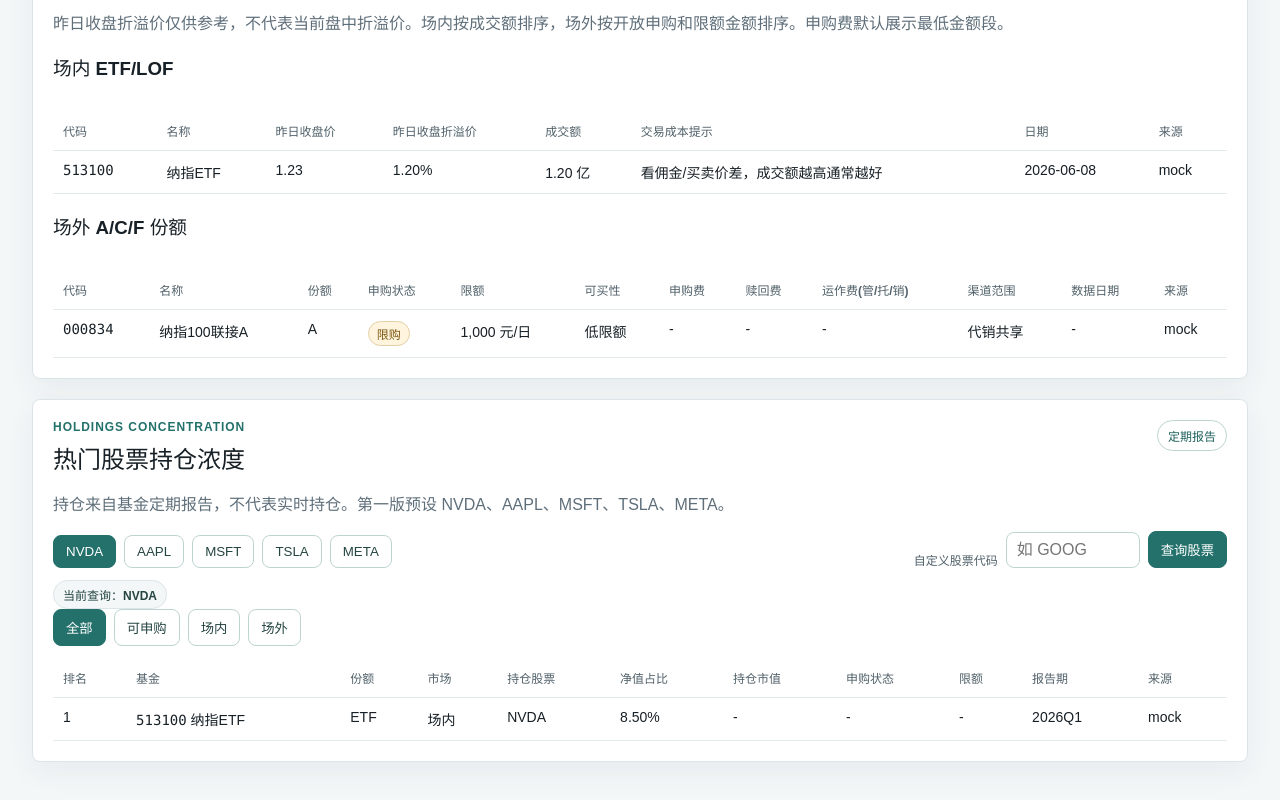
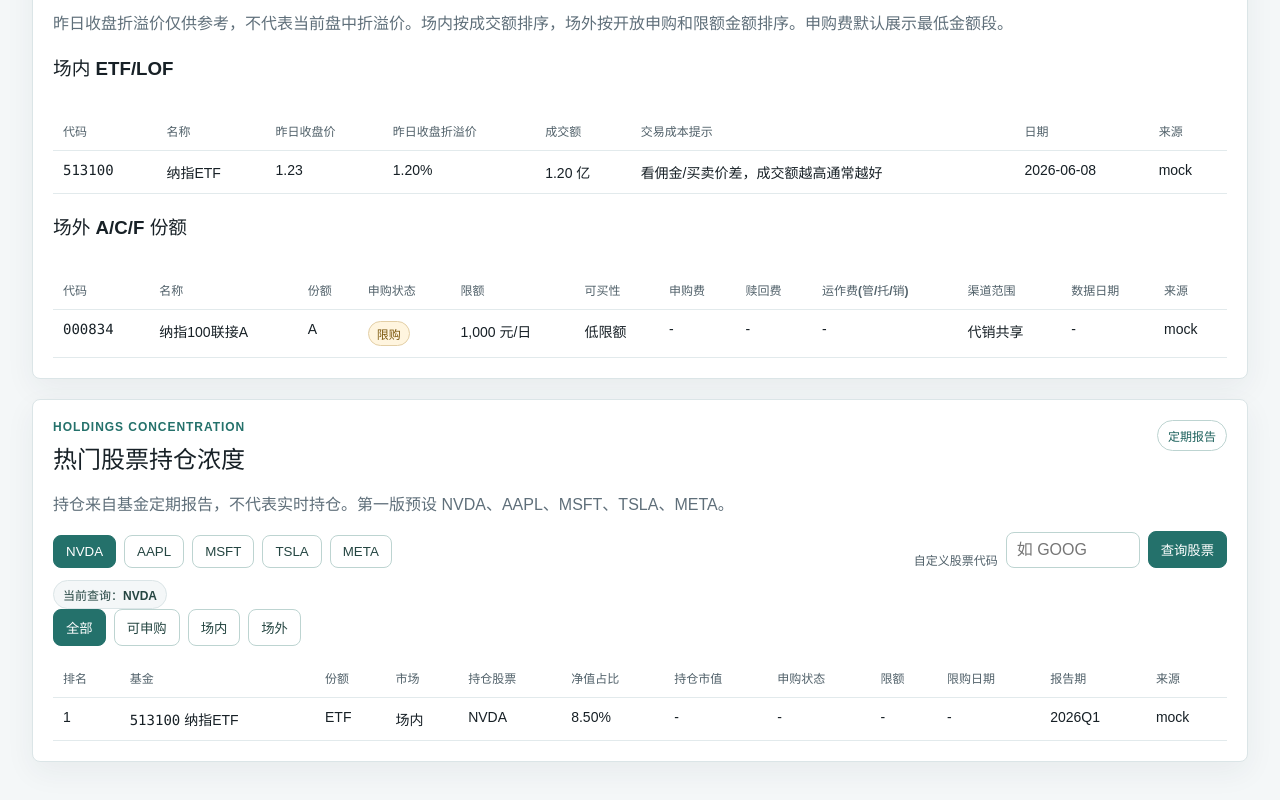
Before and after one commit to shirleynju80-max/globaletf, a React (Vite) app: page / in a window 1280 px wide. Shown: the part 356-1156 px from the top of the page. Built offline with nearby package versions, Linux system fonts and the light colour scheme; no server answers.

Commit message:
Show stock concentration limit dates

```diff
--- a/src/db/repositories.ts
+++ b/src/db/repositories.ts
@@ -61,6 +61,7 @@
   purchaseStatus?: string | null;
   limitAmountYuan?: number | null;
   limitUnit?: string | null;
+  limitDataDate?: string | null;
 }
 
 export type SyncStatusArea = "fund" | "quote" | "purchaseLimit" | "fee" | "holding";
@@ -305,7 +306,8 @@
       h.source,
       l.status AS purchaseStatus,
       l.limit_amount_yuan AS limitAmountYuan,
-      l.limit_unit AS limitUnit
+      l.limit_unit AS limitUnit,
+      l.data_date AS limitDataDate
     FROM fund_holdings h
     JOIN funds f ON f.code = h.fund_code
     LEFT JOIN purchase_limits l ON l.rowid = (
--- a/src/ui/StockConcentration.tsx
+++ b/src/ui/StockConcentration.tsx
@@ -92,6 +92,7 @@
               <th>持仓市值</th>
               <th>申购状态</th>
               <th>限额</th>
+              <th>限购日期</th>
               <th>报告期</th>
               <th>来源</th>
             </tr>
@@ -99,7 +100,7 @@
           <tbody>
             {filteredRows.length === 0 ? (
               <tr>
-                <td colSpan={11}>暂无 {selectedStock} 持仓数据</td>
+                <td colSpan={12}>暂无 {selectedStock} 持仓数据</td>
               </tr>
             ) : (
               filteredRows.map((row, index) => (
@@ -115,6 +116,7 @@
                   <td>{formatCurrency(row.holdingMarketValue)}</td>
                   <td>{formatPurchaseStatus(row.purchaseStatus)}</td>
                   <td>{formatLimit(row)}</td>
+                  <td>{row.limitDataDate ?? "-"}</td>
                   <td>{row.reportPeriod}</td>
                   <td>{row.source}</td>
                 </tr>
```
Also changed, not shown: 2 other files (tests, documents, lock files or other folders).
